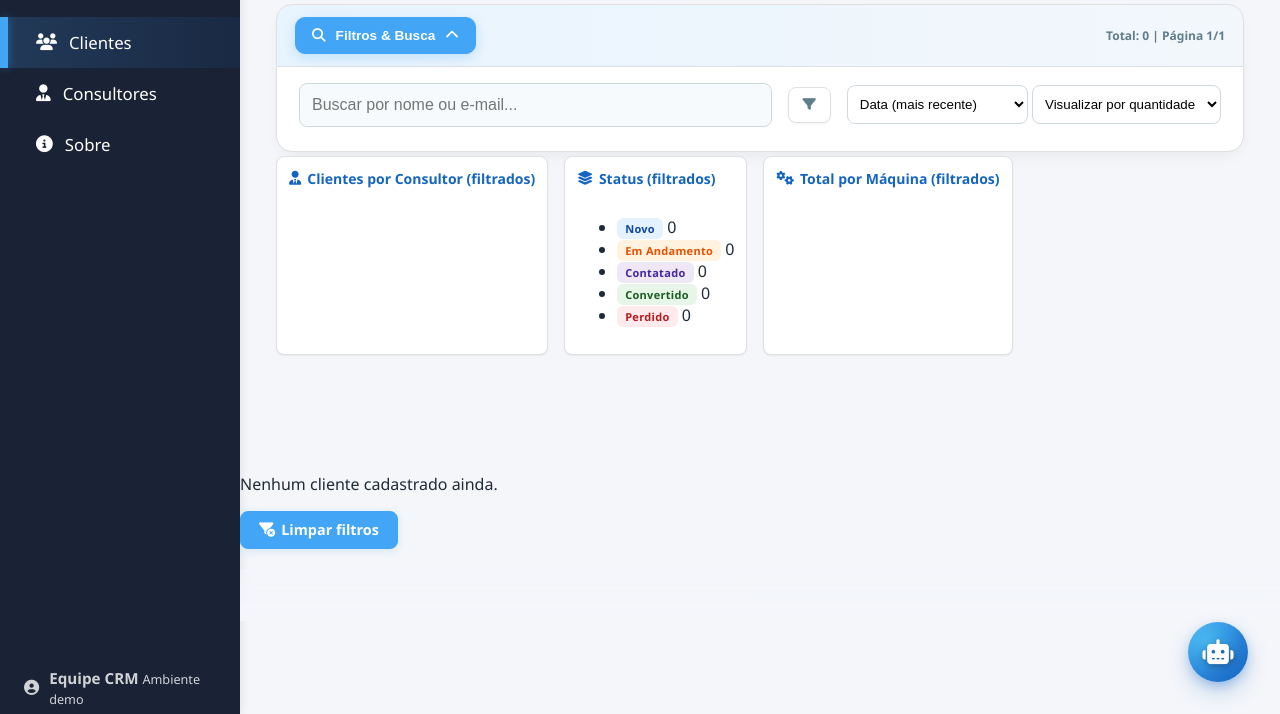
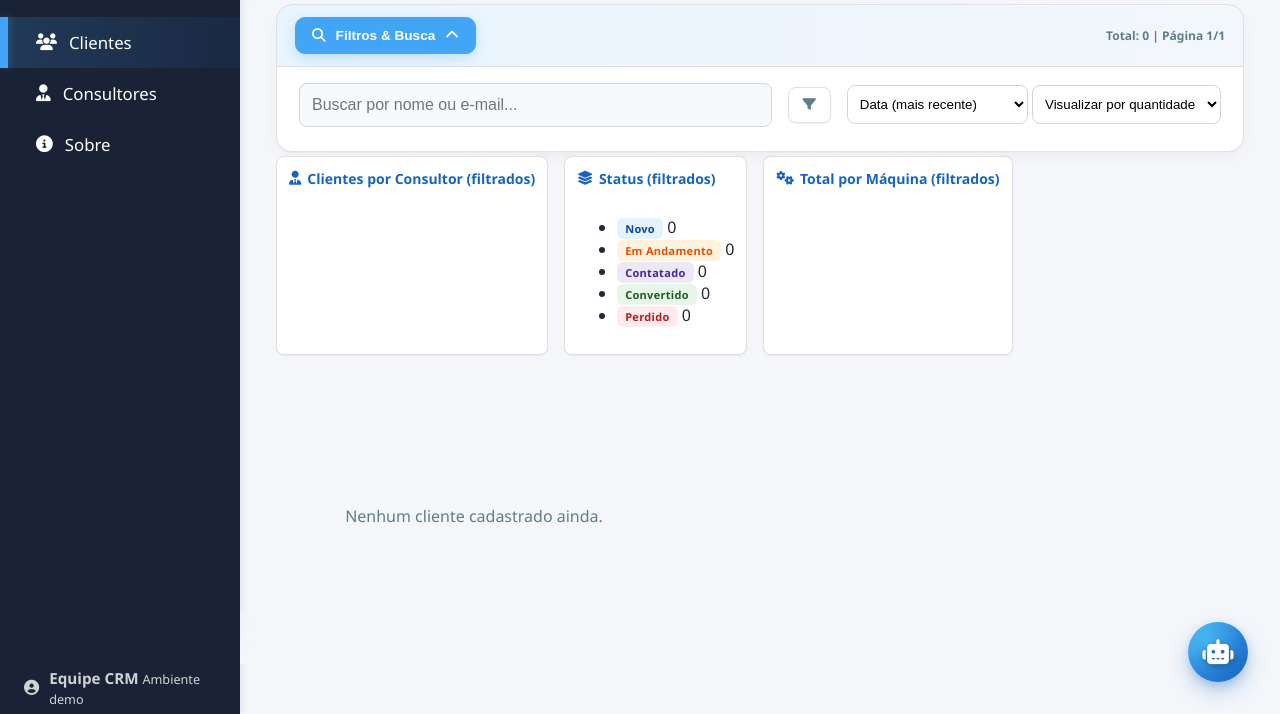
Before and after one commit to Hiidoko/Chatbot-CRM, a website: page public/html/index.html in a window 1280 px wide. Shown: the part 86-800 px from the top of the page. Drawn offline with Linux system fonts and the light colour scheme; files whose address does not match are found by name.

Commit message:
fix(button): remove button that appeared incorrectly

```diff
--- a/public/js/crm/index.js
+++ b/public/js/crm/index.js
@@ -148,6 +148,7 @@ let advancedFiltersWrapper = null;
 let analyticsPanelsEl = null;
 let emptyStateEl = null;
 let emptyMsgEl = null;
+let clearFiltersBtn = null;
 const CLIENTES_EVENT = 'crm:clientes-atualizados';
 
 function notificarClientesAtualizados() {
@@ -373,6 +374,7 @@ function atualizarLista() {
       emptyStateEl.style.display = 'none';
     }
   }
+  atualizarClearFiltersVisibility();
 }
 
 let debounceTimer;
@@ -386,16 +388,60 @@ function bindSearch() {
 
 function contarFiltrosAtivos() {
   let count = 0;
-  if (filtroCidade.value) count++;
-  if (filtroMaquina.value) count++;
-  if (filtroConsultor.value) count++;
-  if (filtroStatus.value) count++;
-  if (count > 0) {
-    activeFiltersBadge.style.display = 'inline-block';
-    activeFiltersBadge.textContent = String(count);
-  } else {
-    activeFiltersBadge.style.display = 'none';
+  if (filtroCidade && filtroCidade.value) count++;
+  if (filtroMaquina && filtroMaquina.value) count++;
+  if (filtroConsultor && filtroConsultor.value) count++;
+  if (filtroStatus && filtroStatus.value) count++;
+  if (activeFiltersBadge) {
+    if (count > 0) {
+      activeFiltersBadge.style.display = 'inline-block';
+      activeFiltersBadge.textContent = String(count);
+    } else {
+      activeFiltersBadge.style.display = 'none';
+    }
   }
+  atualizarClearFiltersVisibility();
+}
+
+function hasFiltrosAplicados() {
+  const buscaAtiva = !!(searchInput && searchInput.value && searchInput.value.trim());
+  return Boolean(
+    buscaAtiva ||
+    (filtroCidade && filtroCidade.value) ||
+    (filtroMaquina && filtroMaquina.value) ||
+    (filtroConsultor && filtroConsultor.value) ||
+    (filtroStatus && filtroStatus.value)
+  );
+}
+
+function atualizarClearFiltersVisibility() {
+  if (!clearFiltersBtn) return;
+  const deveMostrar = hasFiltrosAplicados();
+  clearFiltersBtn.style.display = deveMostrar ? 'inline-flex' : 'none';
+  clearFiltersBtn.setAttribute('aria-hidden', deveMostrar ? 'false' : 'true');
+  clearFiltersBtn.tabIndex = deveMostrar ? 0 : -1;
+}
+
+function limparFiltros({ incluirBusca = true } = {}) {
+  if (incluirBusca && searchInput) {
+    searchInput.value = '';
+  }
+  [filtroCidade, filtroMaquina, filtroConsultor, filtroStatus].forEach(select => {
+    if (select) select.value = '';
+  });
+}
+
+function handleClearFiltersClick(event) {
+  event.preventDefault();
+  if (!hasFiltrosAplicados()) {
+    atualizarClearFiltersVisibility();
+    return;
+  }
+  limparFiltros();
+  currentPage = 1;
+  contarFiltrosAtivos();
+  atualizarLista();
+  fecharPainelFiltros();
 }
 
 function bindAdvancedFilters() {
@@ -406,7 +452,7 @@ function bindAdvancedFilters() {
     fecharPainelFiltros();
   });
   clearAdvancedFiltersBtn && clearAdvancedFiltersBtn.addEventListener('click', () => {
-    [filtroCidade,filtroMaquina,filtroConsultor,filtroStatus].forEach(s => s.value='');
+    limparFiltros({ incluirBusca: false });
     currentPage = 1;
     atualizarLista();
     contarFiltrosAtivos();
@@ -414,10 +460,12 @@ function bindAdvancedFilters() {
 }
 
 function abrirPainelFiltros() {
+  if (!advancedFiltersPanel || !toggleAdvancedFiltersBtn) return;
   advancedFiltersPanel.style.display = 'flex';
   toggleAdvancedFiltersBtn.setAttribute('aria-expanded','true');
 }
 function fecharPainelFiltros() {
+  if (!advancedFiltersPanel || !toggleAdvancedFiltersBtn) return;
   advancedFiltersPanel.style.display = 'none';
   toggleAdvancedFiltersBtn.setAttribute('aria-expanded','false');
 }
@@ -1018,6 +1066,10 @@ function bindClientesRefs() {
   analyticsPanelsEl = document.getElementById('analytics-panels');
   emptyStateEl = document.getElementById('empty-clients');
   emptyMsgEl = document.getElementById('empty-clients-msg');
+  clearFiltersBtn = document.getElementById('clearFilters');
+  if (clearFiltersBtn) {
+    clearFiltersBtn.addEventListener('click', handleClearFiltersClick);
+  }
 }
 
 function inicializarCollapseClientesHeader() {
--- a/public/styles/crm-core.css
+++ b/public/styles/crm-core.css
@@ -75,6 +75,11 @@ html,body {margin:0;padding:0;height:100%;font-family:var(--font-base);backgroun
 .clientes-scroll-area #analytics-panels { padding-top:4px; }
 .clientes-scroll-area #clientes-list { margin:12px 24px 0; }
 .clientes-scroll-area .pagination-bar { position:sticky; bottom:0; background:linear-gradient(to top, var(--color-bg), rgba(244,246,250,0.4)); backdrop-filter:blur(4px); margin-top:8px; }
+
+.empty-state{display:flex;flex-direction:column;align-items:center;justify-content:center;gap:16px;padding:48px 24px 64px;text-align:center;color:var(--color-text-soft);transition:padding var(--transition-base),margin var(--transition-base);}
+.empty-state p{margin:0;font-size:1rem;line-height:1.45;max-width:420px;}
+.empty-state .btn{display:inline-flex;align-items:center;gap:10px;padding:12px 20px;font-weight:600;box-shadow:var(--shadow-sm);}
+
 
 .cliente-card,.consultor-card{background:var(--color-surface);border-radius:var(--radius-lg);box-shadow:var(--shadow-md);padding:16px 20px;display:flex;justify-content:space-between;align-items:center;transition:box-shadow .25s,transform .25s;border-left:5px solid var(--color-primary-accent);opacity:0;transform:translateY(14px) scale(.98);animation:cardIn .55s forwards cubic-bezier(.16,.84,.44,1);}
 .cliente-card:hover,.consultor-card:hover{box-shadow:var(--shadow-lg);transform:translateY(-2px) scale(1.01);}
@@ -260,6 +265,7 @@ html,body {margin:0;padding:0;height:100%;font-family:var(--font-base);backgroun
   body.sidebar-expanded .sidebar-user{display:flex;}
   body.sidebar-expanded .sidebar-user div{display:flex;flex-direction:column;}
   .crm-sidebar nav li{gap:10px;}
+  .empty-state{align-items:flex-start;text-align:left;padding:36px 20px 52px;margin:0 16px 32px 16px;}
 }
 
 @media (max-width:900px){
```
